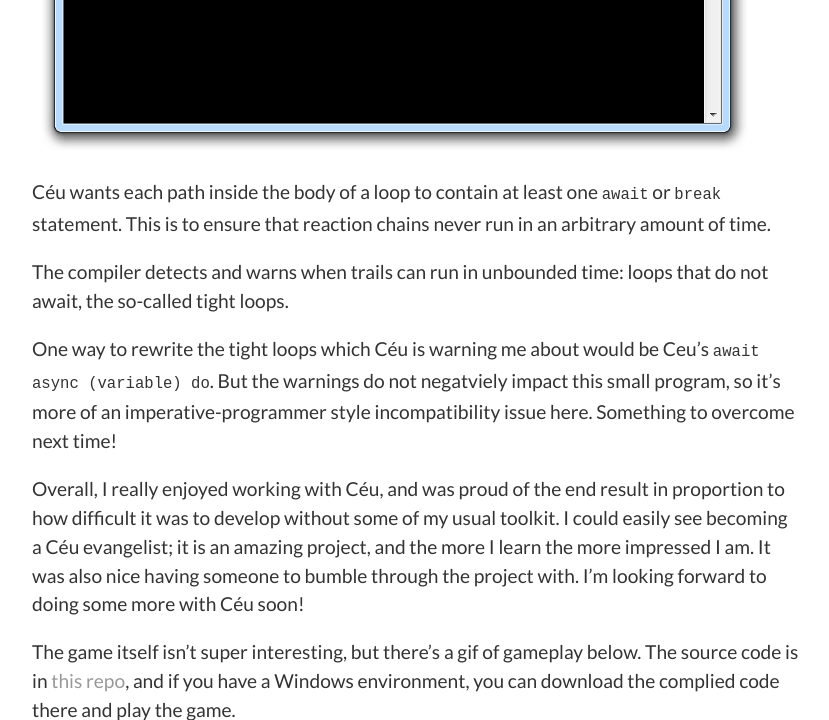
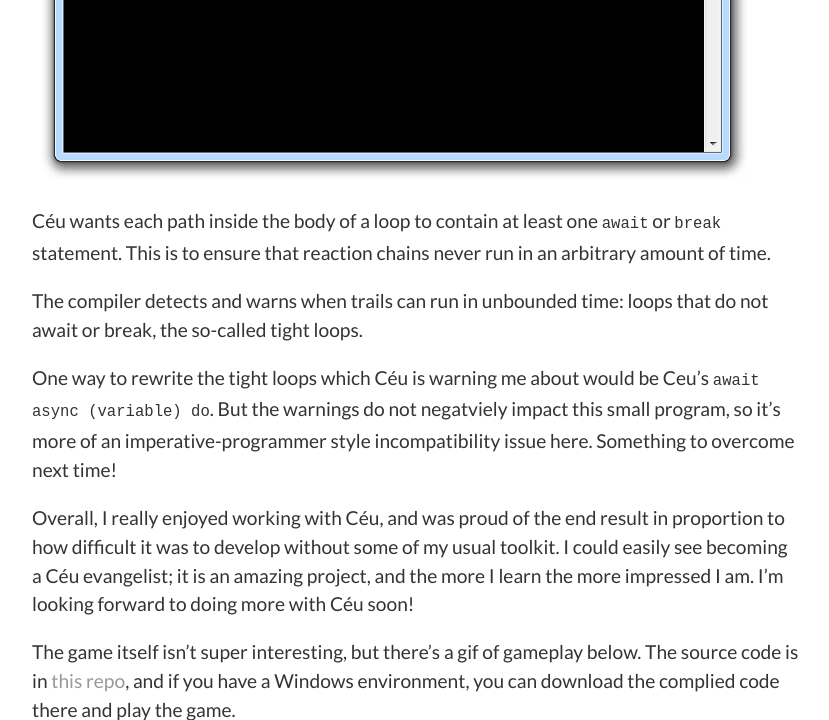
Before and after one commit to katieamazing/katieamazing.github.io, a Jekyll site: the page built from _posts/2017-07-03-Céu-Game.md, in a window 1280 px wide and 900 px high, scrolled down 3798 px, cut to the strip 0-720 px from the top of the window. Shown: the whole strip, without its empty margins (224-1053 px from the left). Built offline with Jekyll 4.4.1, drawn with Linux system fonts in a browser that asks for light colours; some of the changed text lies outside the part shown.

Commit message:
Update 2017-07-03-Céu-Game.md

````diff
--- a/_posts/2017-07-03-Céu-Game.md
+++ b/_posts/2017-07-03-Céu-Game.md
@@ -95,11 +95,11 @@
 
 Céu wants each path inside the body of a loop to contain at least one ```await``` or ```break``` statement. This is to ensure that reaction chains never run in an arbitrary amount of time.
 
-The compiler detects and warns when trails can run in unbounded time: loops that do not await, the so-called tight loops.
+The compiler detects and warns when trails can run in unbounded time: loops that do not await or break, the so-called tight loops.
 
 One way to rewrite the tight loops which Céu is warning me about would be Ceu's ```await async (variable) do```. But the warnings do not negatviely impact this small program, so it's more of an imperative-programmer style incompatibility issue here. Something to overcome next time!
 
-Overall, I really enjoyed working with Céu, and was proud of the end result in proportion to how difficult it was to develop without some of my usual toolkit. I could easily see becoming a Céu evangelist; it is an amazing project, and the more I learn the more impressed I am. It was also nice having someone to bumble through the project with. I'm looking forward to doing some more with Céu soon!
+Overall, I really enjoyed working with Céu, and was proud of the end result in proportion to how difficult it was to develop without some of my usual toolkit. I could easily see becoming a Céu evangelist; it is an amazing project, and the more I learn the more impressed I am. I'm looking forward to doing more with Céu soon!
 
 The game itself isn't super interesting, but there's a gif of gameplay below. The source code is in [this repo](https://github.com/katieamazing/rc_game_ceu), and if you have a Windows environment, you can download the complied code there and play the game.
 
````
Also changed, not shown: other parts of _posts/2017-07-03-Céu-Game.md (+1 -1 lines).
